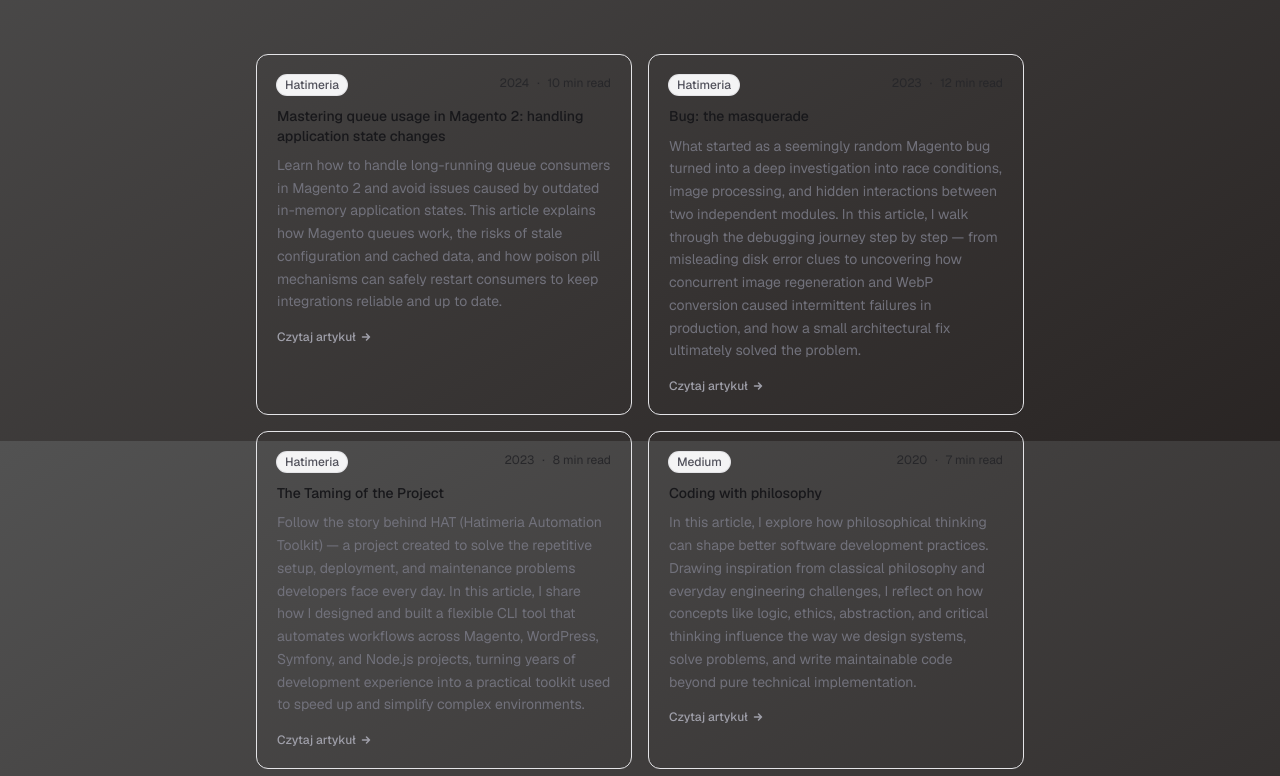
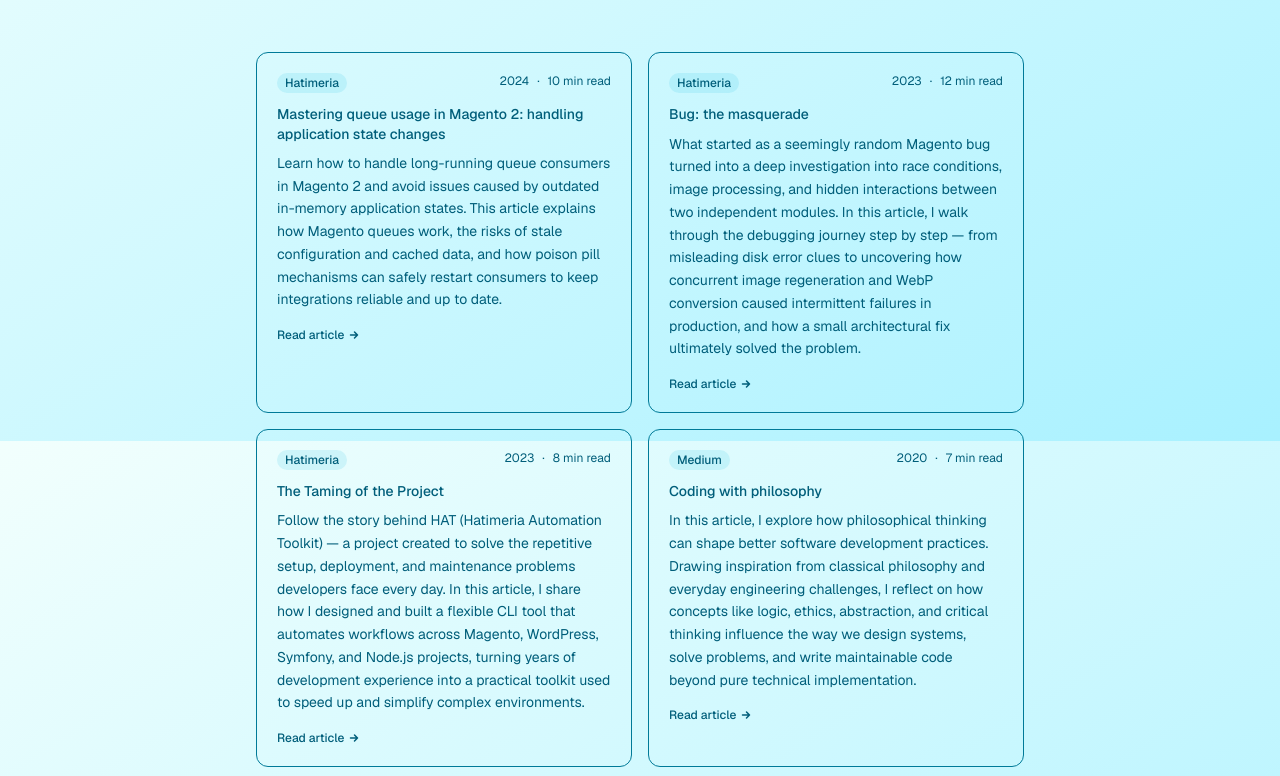
Before and after one commit to Zefiryn/homepage, a Next.js app: page / in a window 1280 px wide. Shown: the part 3559-4335 px from the top of the page. Built offline with nearby package versions, Linux system fonts and the light colour scheme.

Commit message:
Update colors

```diff
--- a/app/layout.tsx
+++ b/app/layout.tsx
@@ -37,7 +37,7 @@ export default async function RootLayout({
     <html
       className={`${geistSans.variable} ${geistMono.variable} ${audiowide.variable} h-full antialiased`}
     >
-      <body className="min-h-full flex flex-col bg-linear-to-br from-neutral-600 to-stone-800 bg-fixed">
+      <body className="min-h-full flex flex-col bg-linear-to-br from-gradient-start to-gradient-end bg-fixed text-dark">
         <NextIntlClientProvider messages={messages}>
           <div className="flex flex-col flex-1 items-center justify-center font-sans">
             <main className="flex flex-1 w-full max-w-4xl flex-col items-center justify-start pb-16 px-8 lg:pb-32 lg:px-16 sm:items-start">
--- a/messages/en.json
+++ b/messages/en.json
@@ -30,6 +30,7 @@
   },
   "Blog": {
     "title": "Articles",
-    "description": "Read my latest articles."
+    "description": "Read my latest articles.",
+    "read-article": "Read article"
   }
 }
--- a/src/components/About.tsx
+++ b/src/components/About.tsx
@@ -13,7 +13,7 @@ export default function Blog() {
         <div className="max-w-full text-justify">
             <div
                 ref={headingRef}
-                className="transition-all duration-700 ease-out"
+                className="transition-all duration-700 ease-out text-basic"
                 style={{
                     opacity: headingInView ? 1 : 0,
                     transform: headingInView ? "translateY(0)" : "translateY(16px)",
--- a/src/components/Blog.tsx
+++ b/src/components/Blog.tsx
@@ -1,6 +1,7 @@
 "use client";
 
 import {useTranslations} from "next-intl";
+import type {Translator, IntlMessages} from "next-intl";
 import {useInView} from "@/hooks/useInView";
 
 type Post = {
@@ -60,21 +61,8 @@ const posts: Post[] = [
     },
 ];
 
-const sourceStyles = {
-    Hatimeria: {
-        badge: "bg-zinc-100 text-zinc-600 ring-zinc-200 dark:bg-zinc-800 dark:text-zinc-300 dark:ring-zinc-700",
-        dot: "bg-zinc-400",
-    },
-    Medium: {
-        badge: "bg-zinc-100 text-zinc-600 ring-zinc-200 dark:bg-zinc-800 dark:text-zinc-300 dark:ring-zinc-700",
-        dot: "bg-zinc-400",
-    },
-};
-
-
-function PostCard({post, index}: { post: Post; index: number }) {
+function PostCard({post, index, t}: { post: Post; index: number, t: Translator<IntlMessages, string> }) {
     const {ref, inView} = useInView();
-    const styles = sourceStyles[post.source];
 
     return (
         <a
@@ -82,7 +70,7 @@ function PostCard({post, index}: { post: Post; index: number }) {
             href={post.url}
             target="_blank"
             rel="noopener noreferrer"
-            className="group block border border-zinc-200 dark:border-zinc-800 rounded-xl p-5 hover:border-zinc-400 dark:hover:border-zinc-600 hover:shadow-sm transition-all duration-300"
+            className="group block border border-basic-mate-dark rounded-xl p-5 hover:border-navigation-hover hover:shadow-sm transition-all duration-300"
             style={{
                 opacity: inView ? 1 : 0,
                 transform: inView ? "translateY(0)" : "translateY(20px)",
@@ -90,23 +78,23 @@ function PostCard({post, index}: { post: Post; index: number }) {
             }}
         >
             <div className="flex items-start justify-between gap-3 mb-3">
-                <span className={`text-xs font-medium px-2 py-0.5 rounded-full ring-1 ${styles.badge}`}>{post.source}</span>
-                <div className="flex items-center gap-2 text-xs text-zinc-800 dark:text-zinc-400 shrink-0">
+                <span className={`text-xs font-medium px-2 py-0.5 rounded-full text-basic bg-skill-bar`}>{post.source}</span>
+                <div className="flex items-center gap-2 text-xs text-basic shrink-0">
                     <span>{post.date}</span> <span>·</span> <span>{post.readingTime} read</span>
                 </div>
             </div>
 
-            <h3 className="text-sm font-medium text-zinc-900 dark:text-zinc-100 leading-snug mb-2 group-hover:text-sky-600 dark:group-hover:text-sky-400 transition-colors duration-200">
+            <h3 className="text-sm font-medium text-basic leading-snug mb-2 group-hover:text-navigation-hover transition-colors duration-200">
                 {post.title}
             </h3>
 
-            <p className="text-sm text-zinc-500 dark:text-zinc-400 leading-relaxed">
+            <p className="text-sm text-basic leading-relaxed">
                 {post.excerpt}
             </p>
 
             <div
-                className="mt-4 flex items-center gap-1 text-xs font-medium text-zinc-400 dark:text-zinc-500 group-hover:text-sky-600 dark:group-hover:text-sky-400 transition-colors duration-200">
-                <span>Czytaj artykuł</span>
+                className="mt-4 flex items-center gap-1 text-xs font-medium text-basic group-hover:text-navigation-hover transition-colors duration-200">
+                <span>{t('read-article')}</span>
                 <svg
                     className="w-3 h-3 translate-x-0 group-hover:translate-x-0.5 transition-transform duration-200"
                     viewBox="0 0 12 12"
@@ -134,13 +122,13 @@ export default function Blog() {
                 style={{opacity: headingInView ? 1 : 0, transform: headingInView ? "translateY(0)" : "translateY(16px)"}}
             >
                 <div className="flex items-baseline justify-between gap-4 flex-wrap">
-                    <h2 className="text-2xl font-medium text-zinc-900 dark:text-zinc-100">{t('title')}</h2>
+                    <h2 className="text-2xl font-medium text-dark">{t('title')}</h2>
                 </div>
             </div>
 
             <div className="grid gap-4 sm:grid-cols-2">
                 {posts.map((post, index) => (
-                    <PostCard key={post.url} post={post} index={index}/>
+                    <PostCard key={post.url} post={post} index={index} t={t}/>
                 ))}
             </div>
         </div>
--- a/src/components/Image/Gallery.tsx
+++ b/src/components/Image/Gallery.tsx
@@ -101,7 +101,7 @@ export default function Gallery({images, alt, initialIndex, onClose}: GalleryOve
                             className={`
                                 relative shrink-0 w-14 h-10 rounded-md overflow-hidden border-2 transition-all duration-150
                                 ${i === current
-                                ? "border-white/80 opacity-100 scale-105"
+                                ? "border-navigation-hover opacity-100 scale-105"
                                 : "border-transparent opacity-40 hover:opacity-70"}
                             `}
                             aria-label={`Go to image ${i + 1}`}
--- a/src/components/Image/Slot.tsx
+++ b/src/components/Image/Slot.tsx
@@ -24,7 +24,7 @@ export default function ImageSlot({images, imageAlt, onClick}: {
         return (
             <div
                 onClick={onClick}
-                className="relative w-full h-full min-h-52 rounded-xl overflow-hidden border border-zinc-200 dark:border-zinc-700 cursor-zoom-in group"
+                className="relative w-full h-full min-h-52 rounded-xl overflow-hidden border border-pale cursor-zoom-in group"
             >
                 <Image
                     src={images[0]}
@@ -59,7 +59,7 @@ export default function ImageSlot({images, imageAlt, onClick}: {
                         key={i}
                         className={`
                             absolute inset-0 rounded-xl overflow-hidden min-h-52
-                            border-2 dark:border-zinc-200 border-zinc-700
+                            border-2 border-pale
                             transition-transform duration-300
                             ${isFront ? "group relative shadow-md hover:shadow-lg" : "shadow-sm"}
                         `}
--- a/src/components/Projects.tsx
+++ b/src/components/Projects.tsx
@@ -8,7 +8,6 @@ import ImageSlot from "@/components/Image/Slot";
 
 type ProjectTag = {
     label: string;
-    color: "sky" | "teal" | "amber" | "zinc";
 };
 
 type ProjectHighlight = {
@@ -41,11 +40,11 @@ const projects: Project[] = [
             {text: "3D model of the enclosure ready to print"},
         ],
         tags: [
-            {label: "C", color: "sky"},
-            {label: "Raspberry Pi Pico", color: "sky"},
-            {label: "E-ink", color: "teal"},
-            {label: "PCB Design", color: "amber"},
-            {label: "3D Printing", color: "amber"},
+            {label: "C"},
+            {label: "Raspberry Pi Pico"},
+            {label: "E-ink"},
+            {label: "PCB Design"},
+            {label: "3D Printing"},
         ],
         externalUrl: "https://github.com/Zefiryn/Temperature_sensor",
         images: ["/images/projects/weather-station.jpg", "/images/projects/weather-solar.jpg", "/images/projects/weather-inside.jpg"],
@@ -95,13 +94,6 @@ const projects: Project[] = [
     },
 ];
 
-const tagStyles: Record<ProjectTag["color"], string> = {
-    sky: "bg-sky-50 text-sky-700 ring-sky-200 dark:bg-sky-950 dark:text-sky-300 dark:ring-sky-800",
-    teal: "bg-teal-50 text-teal-700 ring-teal-200 dark:bg-teal-950 dark:text-teal-300 dark:ring-teal-800",
-    amber: "bg-amber-50 text-amber-700 ring-amber-200 dark:bg-amber-950 dark:text-amber-300 dark:ring-amber-800",
-    zinc: "bg-zinc-100 text-zinc-600 ring-zinc-200 dark:bg-zinc-800 dark:text-zinc-300 dark:ring-zinc-700",
-};
-
 const typeIconPath: Record<Project["type"], string> = {
     software: "M6.5 3.5h9a1 1 0 0 1 1 1v13a1 1 0 0 1-1 1h-9a1 1 0 0 1-1-1v-13a1 1 0 0 1 1-1zm-3 3h-1a1 1 0 0 0-1 1v7a1 1 0 0 0 1 1h1M18.5 6.5h1a1 1 0 0 1 1 1v7a1 1 0 0 1-1 1h-1M9 7.5h6M9 10.5h6M9 13.5h4",
     hardware: "M9 3H7a2 2 0 0 0-2 2v2M9 3h6M9 3v2m6-2h2a2 2 0 0 1 2 2v2M15 3v2M3 9v6M21 9v6M9 21H7a2 2 0 0 1-2-2v-2m4 4h6m-6 0v-2m6 2h2a2 2 0 0 0 2-2v-2m-4 4v-2M3 9h2m14 0h2M3 15h2m14 0h2M9 9h6v6H9z",
@@ -123,15 +115,15 @@ function ProjectRow({project, index, onImageClick}: {
         <div className="flex flex-col gap-4 justify-center">
             <div className="flex items-start justify-between gap-3">
                 <div>
-                    <p className="text-xs font-medium tracking-wide uppercase text-zinc-400 dark:text-zinc-500 mb-1">
+                    <p className="text-xs font-medium tracking-wide uppercase text-basic-mate mb-1">
                         {project.category}
                     </p>
-                    <h3 className="text-lg font-medium text-zinc-900 dark:text-zinc-100">
+                    <h3 className="text-lg font-medium text-basic">
                         {project.title}
                     </h3>
                 </div>
                 <div
-                    className="shrink-0 w-9 h-9 rounded-lg border border-zinc-200 dark:border-zinc-700 flex items-center justify-center text-zinc-400 dark:text-zinc-500">
+                    className="shrink-0 w-9 h-9 rounded-lg border border-navigation text-basic flex items-center justify-center">
                     <svg viewBox="0 0 24 24" fill="none" stroke="currentColor" strokeWidth="1.5" strokeLinecap="round"
                          strokeLinejoin="round" className="w-4 h-4" aria-hidden="true">
                         <path d={typeIconPath[project.type]}/>
@@ -139,16 +131,16 @@ function ProjectRow({project, index, onImageClick}: {
                 </div>
             </div>
 
-            <p className="text-sm text-zinc-600 dark:text-zinc-400 leading-relaxed">
+            <p className="text-sm text-basic leading-relaxed">
                 {project.description}
             </p>
 
             <ul className="space-y-1.5">
                 {project.highlights.map((h, i) => (
-                    <li key={i} className="flex items-start gap-2 text-sm text-zinc-600 dark:text-zinc-400">
+                    <li key={i} className="flex items-start gap-2 text-sm text-basic">
                         <svg viewBox="0 0 16 16" fill="none" stroke="currentColor" strokeWidth="1.5"
                              strokeLinecap="round" strokeLinejoin="round"
-                             className="w-3.5 h-3.5 mt-0.5 shrink-0 text-teal-500" aria-hidden="true">
+                             className="w-3.5 h-3.5 mt-0.5 shrink-0 text-navigation-hover" aria-hidden="true">
                             <path d="M3 8l3.5 3.5L13 4"/>
                         </svg>
                         {h.text}
@@ -159,7 +151,7 @@ function ProjectRow({project, index, onImageClick}: {
             <div className="flex flex-wrap gap-1.5">
                 {project.tags.map((tag) => (
                     <span key={tag.label}
-                          className={`text-xs px-2 py-0.5 rounded-full ring-1 font-medium ${tagStyles[tag.color]}`}>{tag.label}</span>
+                          className={`text-xs px-2 py-0.5 rounded-full font-medium text-basic bg-skill-bar`}>{tag.label}</span>
                 ))}
             </div>
 
@@ -168,7 +160,7 @@ function ProjectRow({project, index, onImageClick}: {
                     href={project.externalUrl}
                     target="_blank"
                     rel="noopener noreferrer"
-                    className="group/link inline-flex items-center gap-1.5 text-xs font-medium text-zinc-500 dark:text-zinc-400 hover:text-zinc-900 dark:hover:text-zinc-100 transition-colors duration-200"
+                    className="group/link inline-flex items-center gap-1.5 text-xs font-medium text-basic hover:text-dark transition-colors duration-200"
                 >
                     {project.hasRepo &&
                     <svg viewBox="0 0 16 16" fill="currentColor" className="w-3.5 h-3.5" aria-hidden="true">
@@ -245,7 +237,7 @@ export default function Projects() {
                     transform: headingInView ? "translateY(0)" : "translateY(16px)",
                 }}
             >
-                <h2 className="text-2xl font-medium text-zinc-900 dark:text-zinc-100">{t('side-projects')}</h2>
+                <h2 className="text-2xl font-medium text-dark">{t('side-projects')}</h2>
             </div>
 
             <div className="flex flex-col gap-20">
--- a/src/components/WorkExperience.tsx
+++ b/src/components/WorkExperience.tsx
@@ -53,31 +53,13 @@ const jobs: Job[] = [
     },
 ];
 
-const accentMap = {
-    blue: {
-        dot: "bg-sky-500",
-        line: "border-sky-200 dark:border-sky-900",
-        tag: "bg-sky-50 text-sky-700 ring-sky-200 dark:bg-sky-950 dark:text-sky-300 dark:ring-sky-800",
-        period: "text-sky-600 dark:text-sky-400",
-    },
-    teal: {
-        dot: "bg-teal-500",
-        line: "border-teal-200 dark:border-teal-900",
-        tag: "bg-teal-50 text-teal-700 ring-teal-200 dark:bg-teal-950 dark:text-teal-300 dark:ring-teal-800",
-        period: "text-teal-600 dark:text-teal-400",
-    },
-    gray: {
-        dot: "bg-zinc-400",
-        line: "border-zinc-200 dark:border-zinc-700",
-        tag: "bg-zinc-100 text-zinc-600 ring-zinc-200 dark:bg-zinc-800 dark:text-zinc-300 dark:ring-zinc-700",
-        period: "text-zinc-400 dark:text-zinc-500",
-    },
-};
-
 
 function JobCard({job, index}: { job: Job; index: number }) {
     const {ref, inView} = useInView();
-    const colors = accentMap[job.accent];
+    const colors =  {
+        dot: "bg-basic",
+        line: "border-basic-mate"
+    };
     const isLast = index === jobs.length - 1;
 
     return (
@@ -100,22 +82,22 @@ function JobCard({job, index}: { job: Job; index: number }) {
             <div className={`pb-12 ${isLast ? "pb-0" : ""} flex-1 min-w-0`}>
                 <div className="flex flex-wrap items-baseline justify-between gap-x-4 gap-y-1 mb-1">
                     <div>
-                        <span className="text-base font-medium text-zinc-900 dark:text-zinc-100">{job.title}</span>
-                        <span className="ml-2 text-sm text-zinc-500 dark:text-zinc-400">{job.company}</span>
+                        <span className="text-base font-medium text-dark">{job.title}</span>
+                        <span className="ml-2 text-sm text-basic">{job.company}</span>
                     </div>
-                    <span className={`text-sm font-medium tabular-nums ${colors.period}`}>{job.period}</span>
+                    <span className="text-sm font-medium tabular-nums text-basic">{job.period}</span>
                 </div>
 
                 <div className="flex flex-wrap gap-1.5 mb-3">
                     {job.tags.map((tag) => (
-                        <span key={tag} className={`text-xs px-2 py-0.5 rounded-full ring-1 font-medium ${colors.tag}`}>{tag}</span>
+                        <span key={tag} className={`text-xs px-2 py-0.5 rounded-full text-basic bg-skill-bar font-medium`}>{tag}</span>
                     ))}
                 </div>
 
                 <ul className="space-y-1.5">
                     {job.bullets.map((bullet, i) => (
-                        <li key={i} className="text-sm text-zinc-600 dark:text-zinc-400 leading-relaxed flex gap-2">
-                            <span className="mt-2 w-1 h-1 rounded-full bg-zinc-300 dark:bg-zinc-600 shrink-0"/>
+                        <li key={i} className="text-sm text-basic leading-relaxed flex gap-2">
+                            <span className="mt-2 w-1 h-1 rounded-full bg-dark shrink-0"/>
                             {bullet}
                         </li>
                     ))}
@@ -139,7 +121,7 @@ export default function WorkExperience() {
                     transform: headingInView ? "translateY(0)" : "translateY(16px)",
                 }}
             >
-                <h2 className="text-2xl font-medium text-zinc-900 dark:text-zinc-100">{t('title')}</h2>
+                <h2 className="text-2xl font-medium text-dark">{t('title')}</h2>
             </div>
 
             <div>
```
Also changed, not shown: app/globals.css (+15 -3 lines), src/components/Navigation.tsx (+5 -5 lines), src/components/Skills.tsx (+8 -8 lines).
